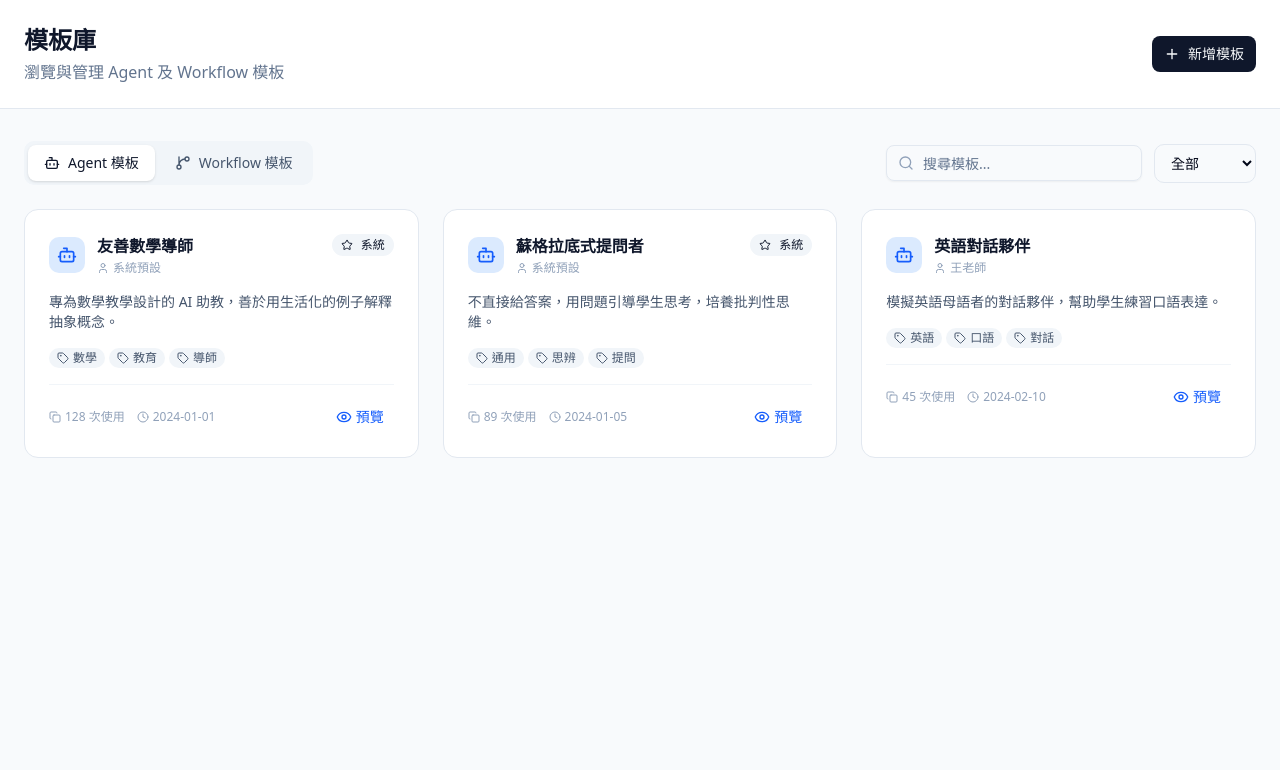
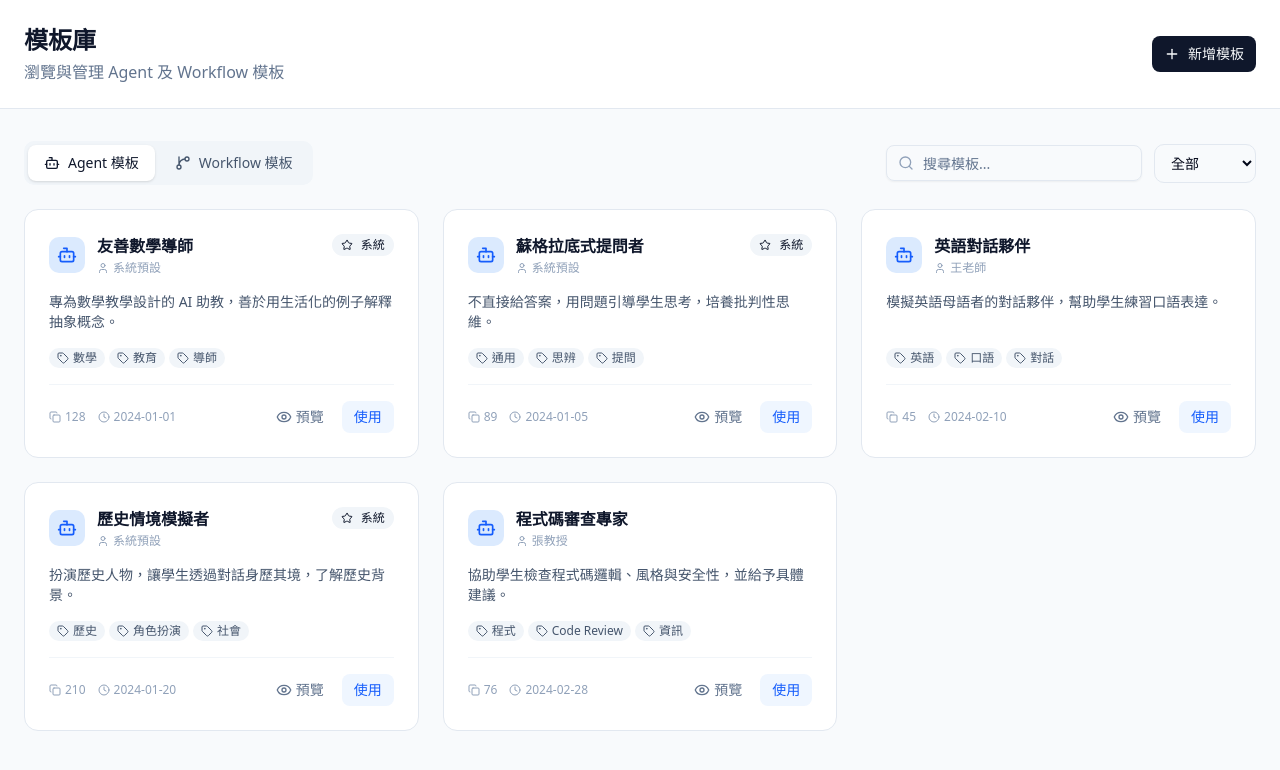
Before and after one commit to Yi0121/TeamTutor, a Next.js app: page /templates in a window 1280 px wide. Shown: the top 770 px of the page. Built offline with nearby package versions, Linux system fonts and the light colour scheme.

Commit message:
feat(templates): add 5 preset templates and implement use-template workflow

```diff
--- a/src/app/templates/page.tsx
+++ b/src/app/templates/page.tsx
@@ -53,6 +53,28 @@ const agentTemplates = [
         createdAt: '2024-02-10',
         preview: 'You are a friendly English conversation partner. Help students practice speaking naturally.',
     },
+    {
+        id: 'tpl-agent-004',
+        name: '歷史情境模擬者',
+        description: '扮演歷史人物，讓學生透過對話身歷其境，了解歷史背景。',
+        author: '系統預設',
+        isSystem: true,
+        tags: ['歷史', '角色扮演', '社會'],
+        usageCount: 210,
+        createdAt: '2024-01-20',
+        preview: '你將扮演指定的歷史人物，用第一人稱視角回答學生問題，堅持當時的價值觀與知識背景。',
+    },
+    {
+        id: 'tpl-agent-005',
+        name: '程式碼審查專家',
+        description: '協助學生檢查程式碼邏輯、風格與安全性，並給予具體建議。',
+        author: '張教授',
+        isSystem: false,
+        tags: ['程式', 'Code Review', '資訊'],
+        usageCount: 76,
+        createdAt: '2024-02-28',
+        preview: '你是資深的軟體工程師，請針對學生的程式碼進行 Code Review，指出潛在錯誤與優化空間。',
+    },
 ];
 
 const workflowTemplates = [
@@ -89,6 +111,28 @@ const workflowTemplates = [
         createdAt: '2024-03-01',
         nodeCount: 12,
     },
+    {
+        id: 'tpl-wf-004',
+        name: 'PBL 專題導向流程',
+        description: '引導學生從問題定義、資料蒐集到方案提出的完整專題學習流程。',
+        author: '系統預設',
+        isSystem: true,
+        tags: ['PBL', '專題', '探究'],
+        usageCount: 112,
+        createdAt: '2024-01-25',
+        nodeCount: 15,
+    },
+    {
+        id: 'tpl-wf-005',
+        name: '辯論比賽流程',
+        description: '包含正方、反方 AI 與裁判 AI 的標準辯論流程控制。',
+        author: 'DebateClub',
+        isSystem: false,
+        tags: ['辯論', '思辨', '多人'],
+        usageCount: 34,
+        createdAt: '2024-03-10',
+        nodeCount: 9,
+    },
 ];
 
 type TabType = 'agent' | 'workflow';
@@ -115,6 +159,18 @@ export default function TemplatesPage() {
 
         return matchesFilter && matchesSearch;
     });
+
+    const handleUseTemplate = (templateId: string, templateName: string, type: TabType) => {
+        const confirmMsg = `確定要使用「${templateName}」這個${type === 'agent' ? '代理人' : '工作流'}模板嗎？\n這將會建立一個新的副本。`;
+        if (confirm(confirmMsg)) {
+            // Mock API call
+            console.log(`Using template: ${templateId} (${type})`);
+            const targetUrl = type === 'agent' ? '/agents/new' : '/builder/new';
+            // In a real app we would pass the template ID, here we just mock the redirect
+            alert(`已建立副本！正在導向至編輯頁面...`);
+            // router.push(`${targetUrl}?template=${templateId}`);
+        }
+    };
 
     return (
         <div className="min-h-screen bg-slate-50">
@@ -196,6 +252,7 @@ export default function TemplatesPage() {
                                 key={template.id}
                                 template={template}
                                 type={activeTab}
+                                onUse={() => handleUseTemplate(template.id, template.name, activeTab)}
                             />
                         ))}
                     </div>
@@ -209,12 +266,14 @@ export default function TemplatesPage() {
 function TemplateCard({
     template,
     type,
+    onUse,
 }: {
     template: (typeof agentTemplates)[0] | (typeof workflowTemplates)[0];
     type: TabType;
+    onUse: () => void;
 }) {
     return (
-        <div className="bg-white rounded-xl border border-slate-200 p-6 hover:shadow-lg hover:border-blue-300 transition-all group">
+        <div className="bg-white rounded-xl border border-slate-200 p-6 hover:shadow-lg hover:border-blue-300 transition-all group flex flex-col h-full">
             {/* Header */}
             <div className="flex items-start justify-between mb-4">
                 <div className="flex items-center gap-3">
@@ -240,7 +299,7 @@ function TemplateCard({
             </div>
 
             {/* Description */}
-            <p className="text-sm text-slate-600 line-clamp-2 mb-4">
+            <p className="text-sm text-slate-600 line-clamp-2 mb-4 flex-1">
                 {template.description}
             </p>
 
@@ -258,21 +317,31 @@ function TemplateCard({
             </div>
 
             {/* Stats */}
-            <div className="flex items-center justify-between text-xs text-slate-400 pt-4 border-t border-slate-100">
+            <div className="flex items-center justify-between text-xs text-slate-400 pt-4 border-t border-slate-100 mt-auto">
                 <div className="flex items-center gap-3">
                     <span className="flex items-center gap-1">
                         <Copy className="w-3 h-3" />
-                        {template.usageCount} 次使用
+                        {template.usageCount}
                     </span>
                     <span className="flex items-center gap-1">
                         <Clock className="w-3 h-3" />
                         {template.createdAt}
                     </span>
                 </div>
-                <Button variant="ghost" size="sm" className="gap-1 text-blue-600 hover:text-blue-700">
+                <div className="flex gap-2">
+                    <Button variant="ghost" size="sm" className="gap-1 h-8 px-2 text-slate-500">
                         <Eye className="w-3 h-3" />
                         預覽
                     </Button>
+                    <Button
+                        size="sm"
+                        variant="secondary"
+                        className="gap-1 h-8 px-3 bg-blue-50 text-blue-600 hover:bg-blue-100 border-none shadow-none"
+                        onClick={onUse}
+                    >
+                        使用
+                    </Button>
+                </div>
             </div>
         </div>
     );
```
Lines whose indentation alone changed are shown as unchanged.
